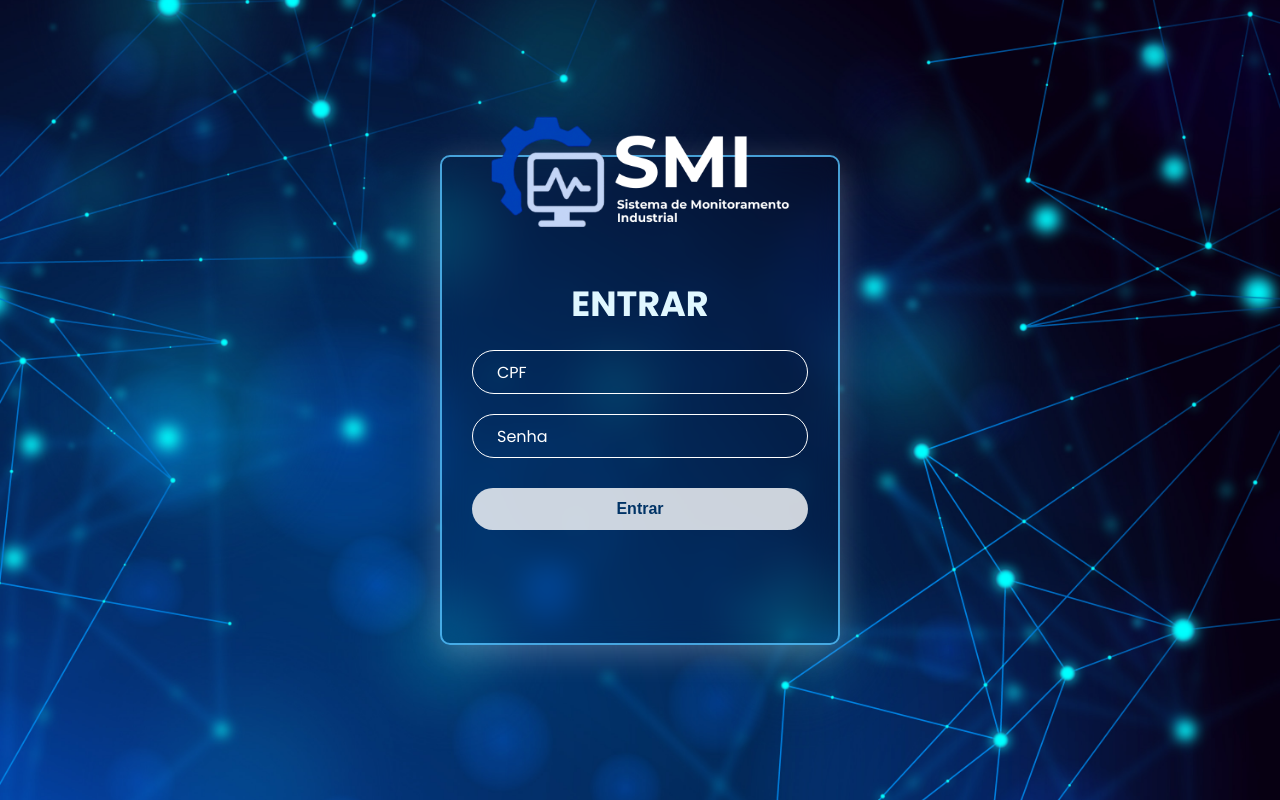
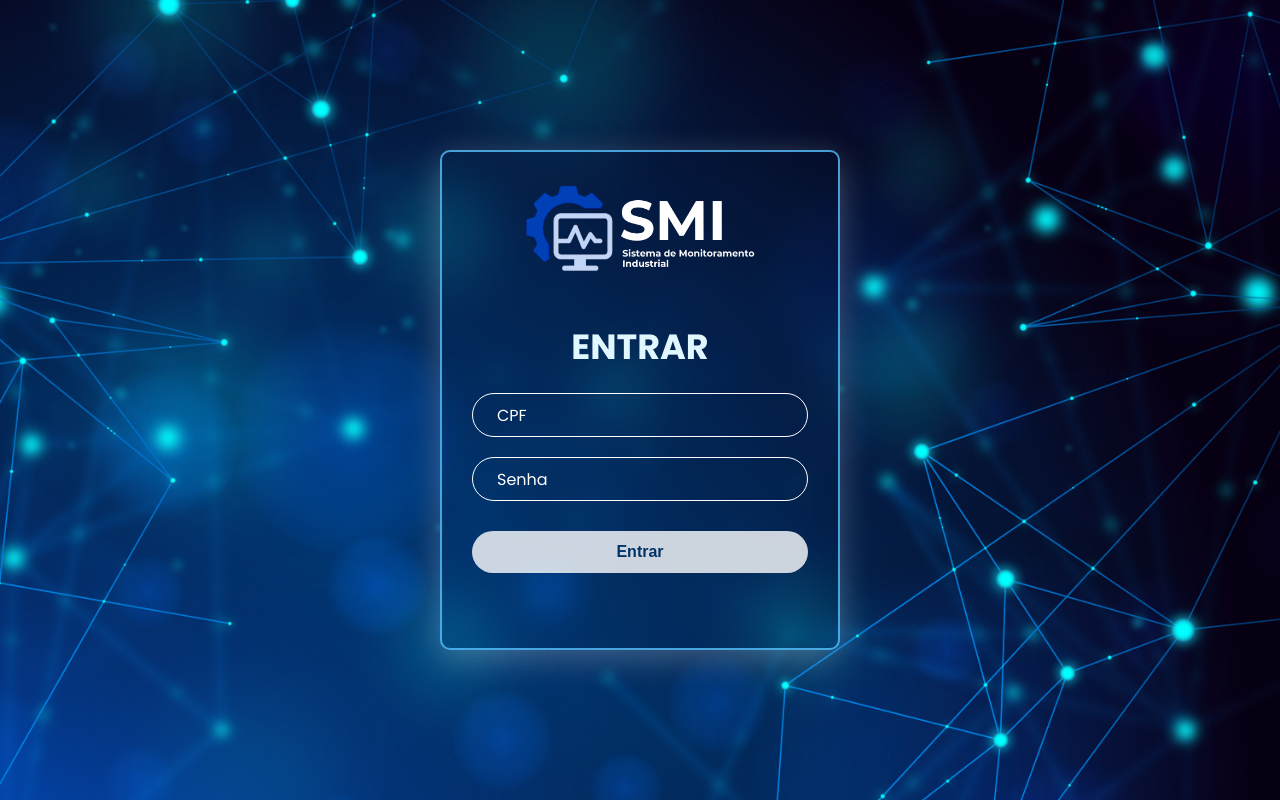
Before and after one commit to ferreirakaique/SMI-WEB, a PHP site: page /php/login.php in a window 1280 px wide. Run offline with PHP 8.4, Linux system fonts and the light colour scheme; some libraries are stand-ins or nearby versions.

Commit message:
login arrumado sprint review

```diff
--- a/css/login.css
+++ b/css/login.css
@@ -28,15 +28,14 @@ body {
   border-radius: 10px;
   padding: 30px;
   width: 400px;
-  height: 490px;
+  height: 500px;
   text-align: center;
   box-shadow: 0 8px 32px rgba(255, 255, 255, 0.25);
   color: #e0f7ff;
 }
 
 .login-container img {
-  width: 300px;
-  margin-top: -75px;
+  width: 230px;
   margin-bottom: 20px;
 
 }
```
